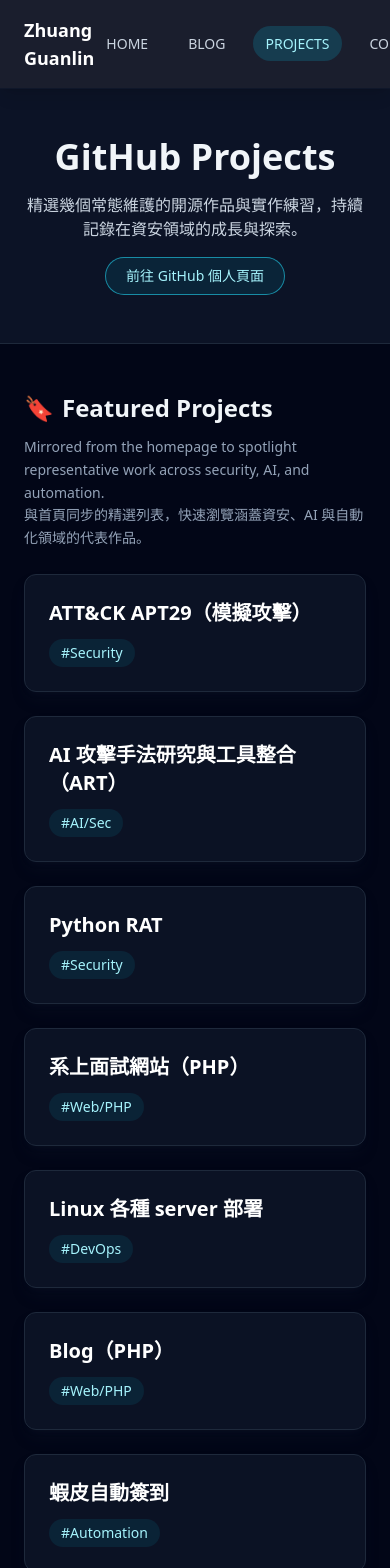
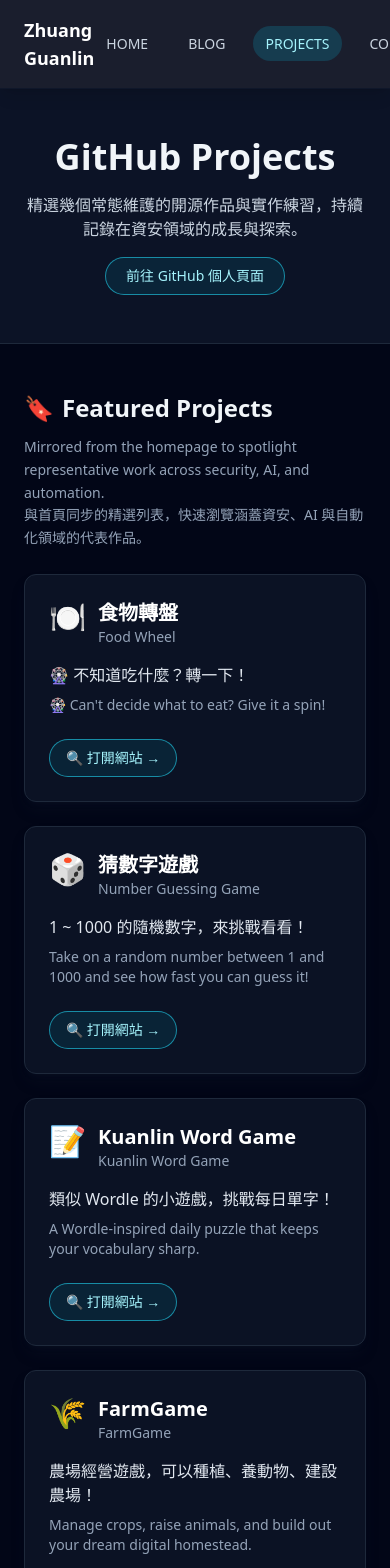
Before and after one commit to and910805/eric_site, a React (Vite) app in the folder my-app/: page /eric_site/projects in a window 390 px wide. Shown: the top 1568 px of the page. Built offline with nearby package versions, Linux system fonts and the light colour scheme; no server answers.

Commit message:
Showcase interactive featured projects

```diff
--- a/my-app/src/data/profile.ts
+++ b/my-app/src/data/profile.ts
@@ -44,15 +44,38 @@
 ];
 
 export const projects = [
-  { name: "ATT&CK APT29（模擬攻擊）", tag: "Security" },
-  { name: "AI 攻擊手法研究與工具整合（ART）", tag: "AI/Sec" },
-  { name: "Python RAT", tag: "Security" },
-  { name: "系上面試網站（PHP）", tag: "Web/PHP" },
-  { name: "Linux 各種 server 部署", tag: "DevOps" },
-  { name: "Blog（PHP）", tag: "Web/PHP" },
-  { name: "蝦皮自動簽到", tag: "Automation" },
-  { name: "PTT 新聞爬蟲 + Discord Bot", tag: "Crawler/Bot" },
-  { name: "Google 關鍵字 TF-IDF 分析", tag: "NLP" },
+  {
+    icon: "🍽️",
+    name: "食物轉盤",
+    nameEn: "Food Wheel",
+    description: "🎡 不知道吃什麼？轉一下！",
+    descriptionEn: "🎡 Can't decide what to eat? Give it a spin!",
+    href: "https://and910805.github.io/food-wheel/",
+  },
+  {
+    icon: "🎲",
+    name: "猜數字遊戲",
+    nameEn: "Number Guessing Game",
+    description: "1 ~ 1000 的隨機數字，來挑戰看看！",
+    descriptionEn: "Take on a random number between 1 and 1000 and see how fast you can guess it!",
+    href: "https://and910805.github.io/Binary-Search-game/",
+  },
+  {
+    icon: "📝",
+    name: "Kuanlin Word Game",
+    nameEn: "Kuanlin Word Game",
+    description: "類似 Wordle 的小遊戲，挑戰每日單字！",
+    descriptionEn: "A Wordle-inspired daily puzzle that keeps your vocabulary sharp.",
+    href: "https://and910805.github.io/kuanlin-word-game/",
+  },
+  {
+    icon: "🌾",
+    name: "FarmGame",
+    nameEn: "FarmGame",
+    description: "農場經營遊戲，可以種植、養動物、建設農場！",
+    descriptionEn: "Manage crops, raise animals, and build out your dream digital homestead.",
+    href: "https://and910805.github.io/FarmGame/",
+  },
 ];
 
 export const contactLinks = [
--- a/my-app/src/pages/Index.tsx
+++ b/my-app/src/pages/Index.tsx
@@ -140,16 +140,38 @@
             </Link>
           </div>
 
-          <div className="grid gap-4 sm:grid-cols-2 lg:grid-cols-3">
+          <div className="grid gap-6 sm:grid-cols-2 lg:grid-cols-2">
             {featuredProjects.map((project) => (
               <article
                 key={project.name}
-                className="rounded-lg border border-slate-800/80 bg-slate-950/60 p-5 shadow-lg shadow-slate-950/40 transition hover:border-cyan-400/70 hover:shadow-cyan-500/10"
+                className="flex h-full flex-col justify-between rounded-xl border border-slate-800/80 bg-slate-950/60 p-6 shadow-lg shadow-slate-950/40 transition hover:border-cyan-400/70 hover:shadow-cyan-500/10"
               >
-                <h3 className="text-lg font-semibold text-white">{project.name}</h3>
-                <p className="mt-3 inline-flex items-center rounded-full bg-cyan-500/10 px-3 py-1 text-xs uppercase tracking-wide text-cyan-200">
-                  #{project.tag}
-                </p>
+                <div className="space-y-4">
+                  <div className="flex items-start gap-3">
+                    <span className="text-3xl" aria-hidden>
+                      {project.icon}
+                    </span>
+                    <div>
+                      <h3 className="text-xl font-semibold text-white">
+                        {project.name}
+                      </h3>
+                      <p className="text-sm text-slate-400">{project.nameEn}</p>
+                    </div>
+                  </div>
+                  <div className="space-y-2 text-slate-200">
+                    <p>{project.description}</p>
+                    <p className="text-sm text-slate-400">{project.descriptionEn}</p>
+                  </div>
+                </div>
+                <a
+                  href={project.href}
+                  target="_blank"
+                  rel="noopener noreferrer"
+                  className="mt-6 inline-flex items-center gap-2 self-start rounded-full border border-cyan-400/60 bg-cyan-500/10 px-4 py-2 text-sm font-medium text-cyan-200 transition hover:bg-cyan-400/20"
+                  aria-label={`打開 ${project.name} 網站（Open ${project.nameEn}）`}
+                >
+                  🔍 打開網站 →
+                </a>
               </article>
             ))}
           </div>
--- a/my-app/src/pages/Projects.tsx
+++ b/my-app/src/pages/Projects.tsx
@@ -99,15 +99,37 @@
             </p>
           </div>
           <div className="grid gap-6 md:grid-cols-2">
-            {projects.map((project, idx) => (
+            {projects.map((project) => (
               <article
-                key={`${project.name}-${idx}`}
-                className="rounded-xl border border-slate-800 bg-slate-900/70 p-6 shadow-lg shadow-slate-900/30"
+                key={project.href}
+                className="flex h-full flex-col justify-between rounded-xl border border-slate-800 bg-slate-900/70 p-6 shadow-lg shadow-slate-900/30"
               >
-                <h3 className="text-xl font-bold text-white">{project.name}</h3>
-                <p className="mt-3 inline-flex items-center rounded-full bg-cyan-500/10 px-3 py-1 text-sm text-cyan-200">
-                  #{project.tag}
-                </p>
+                <div className="space-y-4">
+                  <div className="flex items-start gap-3">
+                    <span className="text-3xl" aria-hidden>
+                      {project.icon}
+                    </span>
+                    <div>
+                      <h3 className="text-xl font-bold text-white">
+                        {project.name}
+                      </h3>
+                      <p className="text-sm text-slate-400">{project.nameEn}</p>
+                    </div>
+                  </div>
+                  <div className="space-y-2 text-slate-200">
+                    <p>{project.description}</p>
+                    <p className="text-sm text-slate-400">{project.descriptionEn}</p>
+                  </div>
+                </div>
+                <a
+                  href={project.href}
+                  target="_blank"
+                  rel="noopener noreferrer"
+                  className="mt-6 inline-flex items-center gap-2 self-start rounded-full border border-cyan-400/60 bg-cyan-500/10 px-4 py-2 text-sm font-medium text-cyan-200 transition hover:bg-cyan-400/20"
+                  aria-label={`打開 ${project.name} 網站（Open ${project.nameEn}）`}
+                >
+                  🔍 打開網站 →
+                </a>
               </article>
             ))}
           </div>
```
